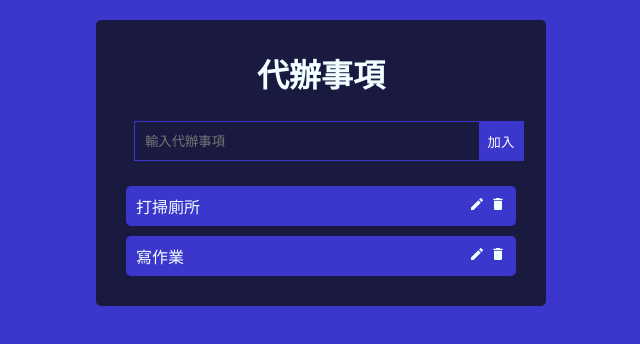
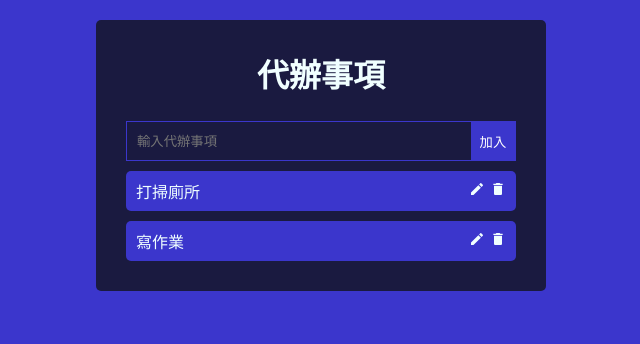
Before and after one commit to wucheng930628/react-todoList, a React (Vite) app: page / in a window 1280 px wide. Shown: the top 344 px of the page, without its empty margins (319-959 px from the left). Built offline with nearby package versions, Linux system fonts and the light colour scheme.

Commit message:
對齊欄位

```diff
--- a/src/App.css
+++ b/src/App.css
@@ -24,7 +24,7 @@ body {
 .create-form{
     height: 40px;
     width: 100%;
-    margin: 25px 8px;
+    margin: 25px 0 10px;
     border: 1px solid #3b36cc;
     display: flex;
 }
```
